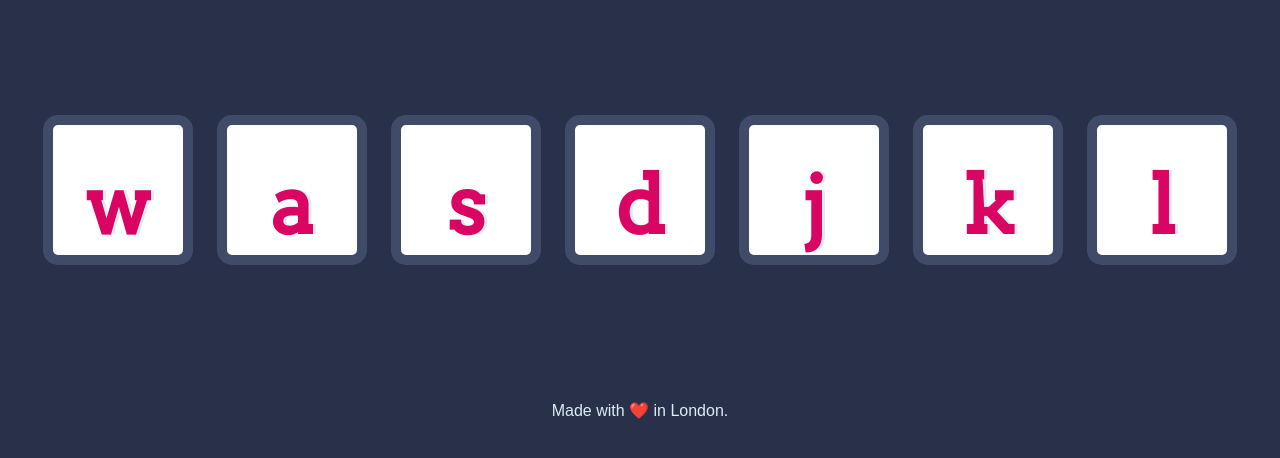
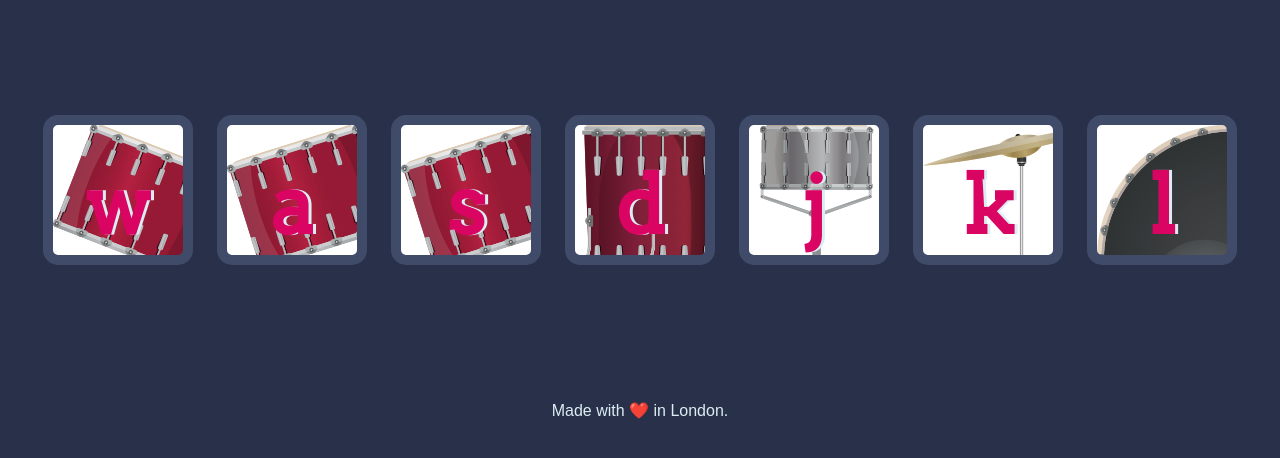
Before and after one commit to ashleykwan8/drum_kit, a plain HTML site: page index.html in a window 1280 px wide. Shown: the part 174-632 px from the top of the page. Drawn offline with Linux system fonts and the light colour scheme.

Commit message:
added background images to buttons

```diff
--- a/styles.css
+++ b/styles.css
@@ -17,30 +17,33 @@ footer {
 }
 
 .w {
-
+  background-image:url("images/tom1.png");
 }
 
 .a {
-
+  background-image:url("images/tom2.png");
 }
 
 .s {
-
+  background-image:url("images/tom2.png");
 }
 
 .d {
+  background-image:url("images/tom3.png");
 
 }
 
 .j {
+  background-image:url("images/snare.png");
 
 }
 
 .k {
-
+  background-image:url("images/crash.png");
 }
 
 .l {
+  background-image:url("images/kick.png");
 
 }
 
```
